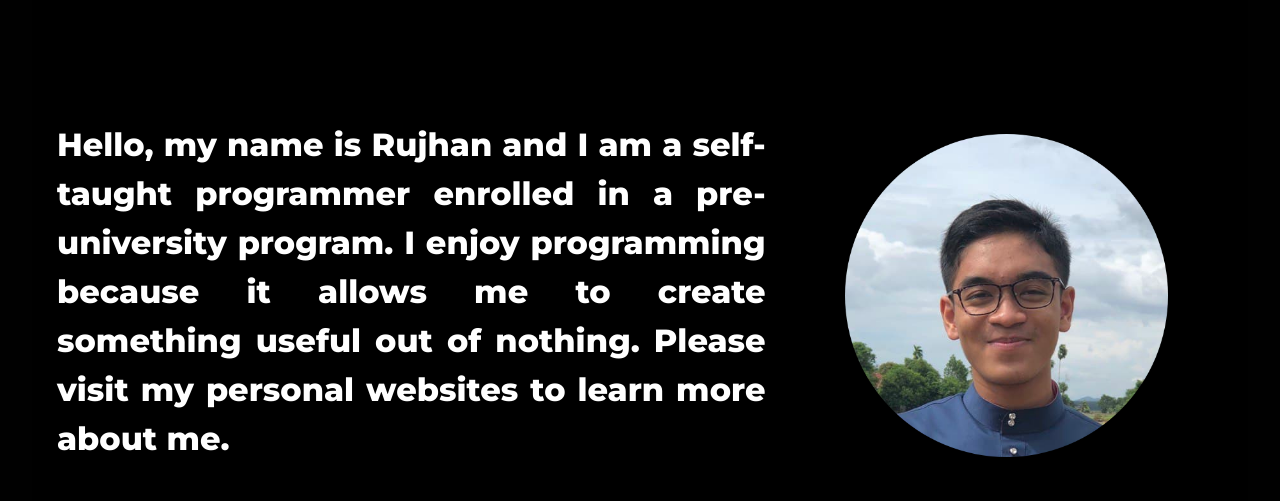
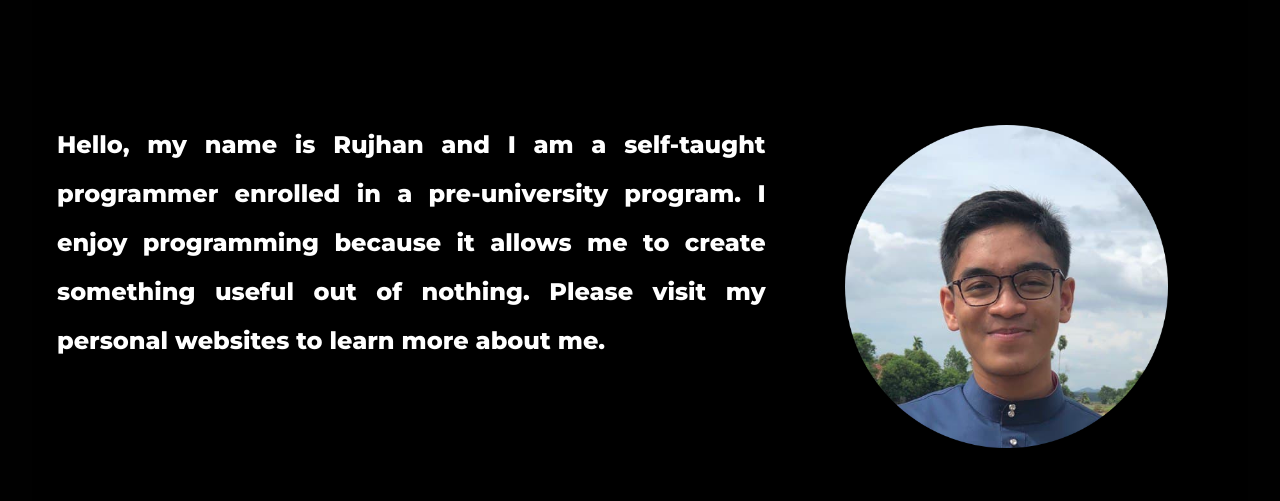
Before and after one commit to rujhannajib/personalportfolio, a Next.js app: page / in a window 1280 px wide. Shown: the part 900-1401 px from the top of the page. Built offline with nearby package versions, Linux system fonts and the light colour scheme; no server answers; the database is empty.

Commit message:
Second Deployment 26/4/2022

```diff
--- a/package.json
+++ b/package.json
@@ -17,6 +17,7 @@
     "aos": "^3.0.0-beta.6",
     "axios": "^0.26.1",
     "bootstrap": "^5.1.3",
+    "dotenv": "^16.0.0",
     "firebase": "^9.6.10",
     "next": "^12.1.5",
     "react": "17.0.2",
--- a/styles/About.module.css
+++ b/styles/About.module.css
@@ -8,13 +8,14 @@
 .aboutDesc {
   font-style: normal;
   font-weight: 800;
-  font-size: 2rem ;
+  font-size: 1.5rem ;
   line-height: 49px;
   text-align: justify;
   width: 70%;
   color: #ffffff;
   margin-left: 25px;
   flex: 0.6;
+  text-justify: auto;
 }
 .imageDivDisc {
   margin: 5px;
```
Also changed, not shown: 1 other file (tests, documents, lock files or other folders).
